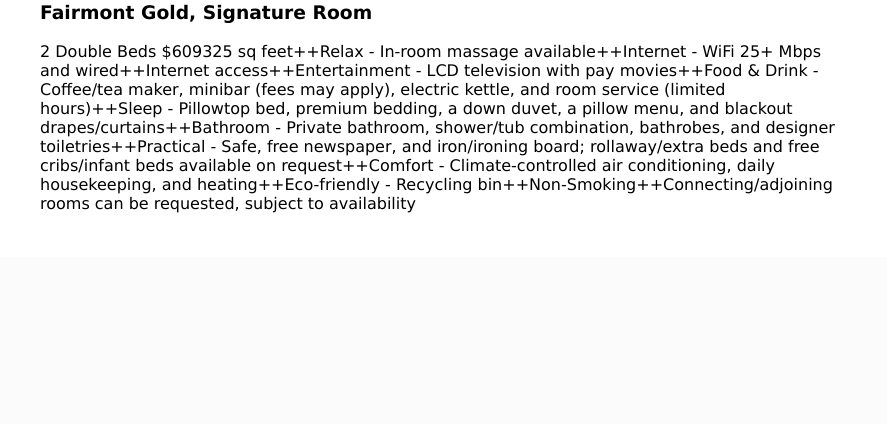
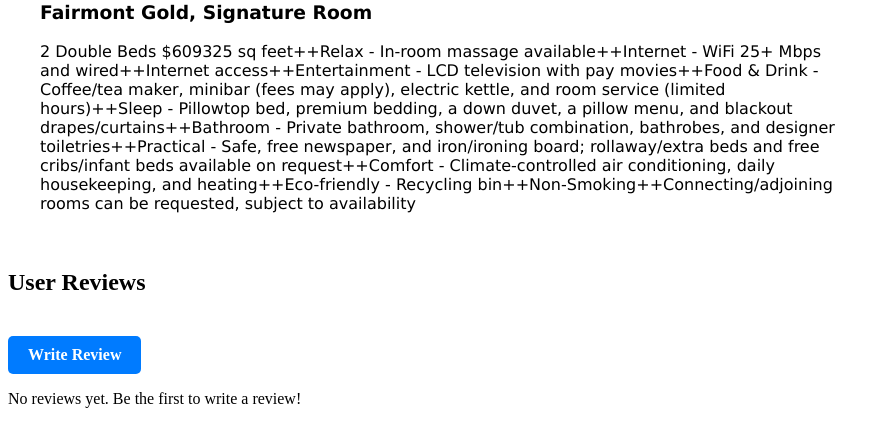
Before and after one commit to Yifei9119/IAT352-PetVentures, a PHP site: page /hoteldetails.php?hotelid=1 in a window 1280 px wide. Shown: the part 2986-3410 px from the top of the page, without its empty margins (0-887 px from the left). Before the commit the page ends 3199 px from the top, so only its background shows below. Run offline with PHP 8.4, Linux system fonts and the light colour scheme; data comes from the database, SQL or seed files in the repository; tables that the repository leaves empty hold one stand-in row (values such as "Sample post").

Commit message:
show comment and rating to hoteldetails.php

```diff
--- a/css/style.css
+++ b/css/style.css
@@ -192,22 +192,40 @@ h1{
     background-color: #4cae4c;
 }
 
-/* .review-button {
+.hotel-reviews {
+    margin-top: 20px;
+}
+
+.review {
+    border-bottom: 1px solid #ccc;
+    padding: 10px 0;
+}
+
+.review p {
+    margin: 5px 0;
+}
+
+.review .rating {
+    color: gold;
+    font-size: 1.2em;
+}
+
+.write-review-button {
     display: inline-block;
+    margin-top: 20px;
     padding: 10px 20px;
-    margin: 10px 0;
     background-color: #007bff;
     color: white;
-    text-align: center;
     text-decoration: none;
     border-radius: 5px;
-    transition: background-color 0.3s;
+    font-weight: bold;
 }
 
-.review-button:hover {
+.write-review-button:hover {
     background-color: #0056b3;
+    color: white;
     text-decoration: none;
-} */
+}
 
 
 /* review */
--- a/php/hoteldetails.php
+++ b/php/hoteldetails.php
@@ -17,6 +17,13 @@ $stmt = $db->prepare($query_str);
 $stmt->bind_param('s',$code);
 $stmt->execute();
 $res = mysqli_stmt_get_result($stmt);
+
+// Retrieve and display reviews for the hotel
+$reviewsQuery = "SELECT rating, comment, created_at FROM reviews WHERE hotel_id = ? ORDER BY created_at DESC";
+$reviewsStmt = $db->prepare($reviewsQuery);
+$reviewsStmt->bind_param('i', $code); // $code is the hotel ID obtained from $_GET['hotelid']
+$reviewsStmt->execute();
+$reviewsResult = $reviewsStmt->get_result();
 // $stmt->bind_result($hotel_id,$name,$details,$services,$location,$policies,$contact,$avg_rating,$province, $image);
 // Fetch the result and display product details
 echo "<div class='hotel-details-wrapper'>"; // Wrapper for hotel details and availability
@@ -82,6 +89,32 @@ echo "</div>"; // Close hotel-detail-container
 
 $stmt->free_result();
 
+// Now display the reviews
+echo "<div class='hotel-reviews'>";
+echo "<h2>User Reviews</h2>";
+
+
+// Display a button that links to the review submission page
+echo "<a href='submit_review.php?hotelid=" . urlencode($code) . "' class='write-review-button'>Write Review</a>";
+
+
+if ($reviewsResult->num_rows > 0) {
+    while ($review = $reviewsResult->fetch_assoc()) {
+        echo "<div class='review'>";
+        echo "<p>Rating: " . str_repeat('★', $review['rating']) . "</p>";
+        echo "<p>Comment: " . htmlspecialchars($review['comment']) . "</p>";
+        //echo "<p>Date: " . htmlspecialchars($review['created_at']) . "</p>"; // Format date as needed
+        echo "</div>";
+    }
+} else {
+    echo "<p>No reviews yet. Be the first to write a review!</p>";
+}
+
+echo "</div>"; // Close the hotel-reviews div
+
+$reviewsStmt->close();
+
+
 // Display add to favourite form if the user is logged in and the product is not already in the watchlist
 // if(loggedIn() && !inWatchlist($code) ) {
 // 	echo "<form action=\"addtowatchlist.php\" method=\"post\">\n";
```
